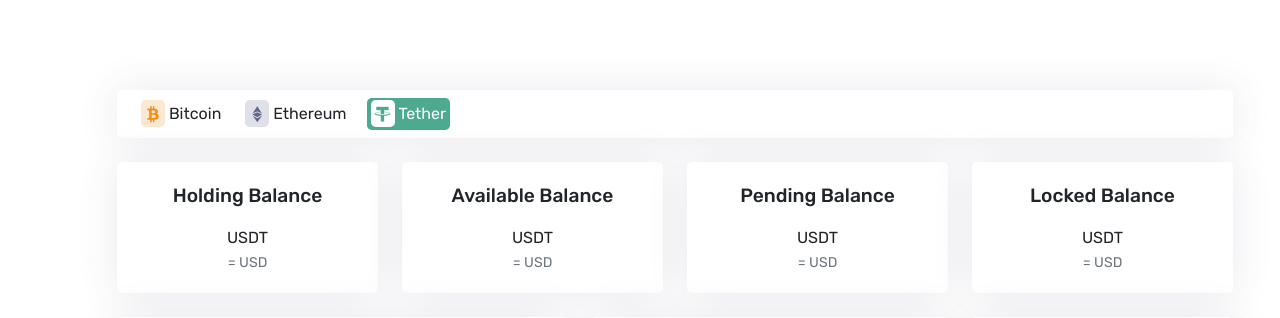
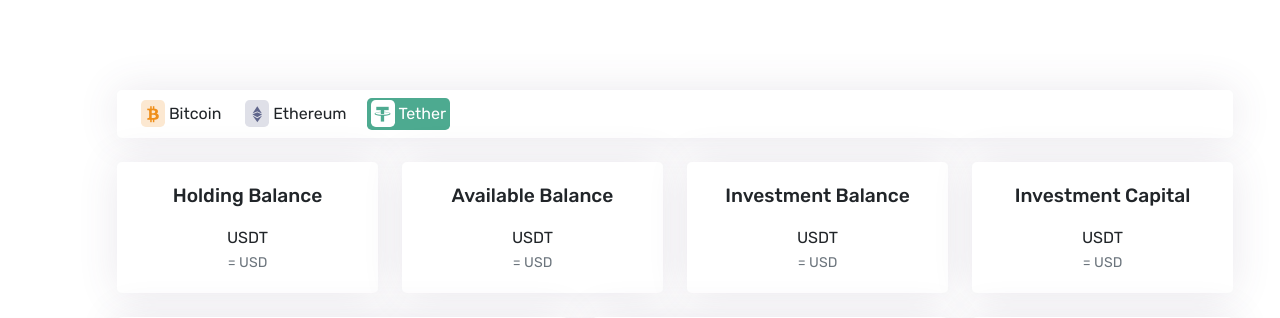
Before and after one commit to De-Code-Slayer/Crypto-Trading-ugojazzy, a Flask app: template app/templates/dashboard/wallet.html in a window 1280 px wide. Shown: the top 318 px of the page. Run offline with Flask 3, Linux system fonts and the light colour scheme; the template is opened without the code that fills it, so the values that code supplies are empty; parts of the project's set-up code (start-up, migrations or seed data) failed here and were passed over; some libraries are stand-ins or nearby versions.

Commit message:
wallet profile

```diff
--- a/app/__init__.py
+++ b/app/__init__.py
@@ -8,6 +8,7 @@ from os.path import join, dirname, realpath
 from dotenv import load_dotenv
 from sqlalchemy.engine.url import make_url
 from flask_talisman import Talisman
+from apscheduler.schedulers.background import BackgroundScheduler
 
 # Load environment variables from .env file
 load_dotenv()
@@ -87,7 +88,7 @@ def create_app(test_config=None):
     from .views.view_utils.auto_increase import increase_account_balance_by_interest_rate
 
     def test_job():
-        from apscheduler.schedulers.background import BackgroundScheduler
+
         with app.app_context():
             from .database.models import TetherAccount,BitcoinAccount,EthereumAccount
             increase_account_balance_by_interest_rate(TetherAccount)  # Increase Tether account balances
--- a/app/templates/dashboard/wallet.html
+++ b/app/templates/dashboard/wallet.html
@@ -166,7 +166,7 @@ role="tabpanel"
 <div class="col-lg-3 col-sm-6">
 <div class="card">
   <div class="card-header mb-0">
-    <h4 class="card-title mb-0">Pending Balance</h4>
+    <h4 class="card-title mb-0">Investment Balance</h4>
   </div>
   <div class="card-body pt-0">
     <p>
@@ -180,7 +180,7 @@ role="tabpanel"
 <div class="col-lg-3 col-sm-6">
 <div class="card">
   <div class="card-header mb-0">
-    <h4 class="card-title mb-0">Locked Balance</h4>
+    <h4 class="card-title mb-0">Investment Capital</h4>
   </div>
   <div class="card-body pt-0">
     <p>
@@ -691,7 +691,7 @@ role="tabpanel"
 <div class="col-lg-3 col-sm-6">
 <div class="card">
   <div class="card-header mb-0">
-    <h4 class="card-title mb-0">Pending Balance</h4>
+    <h4 class="card-title mb-0">Investment Balance</h4>
   </div>
   <div class="card-body pt-0">
     <p>
@@ -705,7 +705,7 @@ role="tabpanel"
 <div class="col-lg-3 col-sm-6">
 <div class="card">
   <div class="card-header mb-0">
-    <h4 class="card-title mb-0">Locked Balance</h4>
+    <h4 class="card-title mb-0">Investment Capital</h4>
   </div>
   <div class="card-body pt-0">
     <p>
@@ -1217,7 +1217,7 @@ role="tabpanel"
 <div class="col-lg-3 col-sm-6">
 <div class="card">
   <div class="card-header mb-0">
-    <h4 class="card-title mb-0">Pending Balance</h4>
+    <h4 class="card-title mb-0">Investment Balance</h4>
   </div>
   <div class="card-body pt-0">
     <p>
@@ -1231,7 +1231,7 @@ role="tabpanel"
 <div class="col-lg-3 col-sm-6">
 <div class="card">
   <div class="card-header mb-0">
-    <h4 class="card-title mb-0">Locked Balance</h4>
+    <h4 class="card-title mb-0">Investment Capital</h4>
   </div>
   <div class="card-body pt-0">
     <p>
@@ -1807,7 +1807,7 @@ role="tabpanel"
 <div class="col-lg-3 col-sm-6">
 <div class="card">
   <div class="card-header mb-0">
-    <h4 class="card-title mb-0">Pending Balance</h4>
+    <h4 class="card-title mb-0">Investment Balance</h4>
   </div>
   <div class="card-body pt-0">
     <p>
@@ -1821,7 +1821,7 @@ role="tabpanel"
 <div class="col-lg-3 col-sm-6">
 <div class="card">
   <div class="card-header mb-0">
-    <h4 class="card-title mb-0">Locked Balance</h4>
+    <h4 class="card-title mb-0">Investment Capital</h4>
   </div>
   <div class="card-body pt-0">
     <p>
@@ -2330,7 +2330,7 @@ role="tabpanel"
 <div class="col-lg-3 col-sm-6">
 <div class="card">
   <div class="card-header mb-0">
-    <h4 class="card-title mb-0">Pending Balance</h4>
+    <h4 class="card-title mb-0">Investment Balance</h4>
   </div>
   <div class="card-body pt-0">
     <p>
@@ -2344,7 +2344,7 @@ role="tabpanel"
 <div class="col-lg-3 col-sm-6">
 <div class="card">
   <div class="card-header mb-0">
-    <h4 class="card-title mb-0">Locked Balance</h4>
+    <h4 class="card-title mb-0">Investment Capital</h4>
   </div>
   <div class="card-body pt-0">
     <p>
```
Also changed, not shown: app/templates/dashboard/profile-settings.html (+8 -1 lines).
